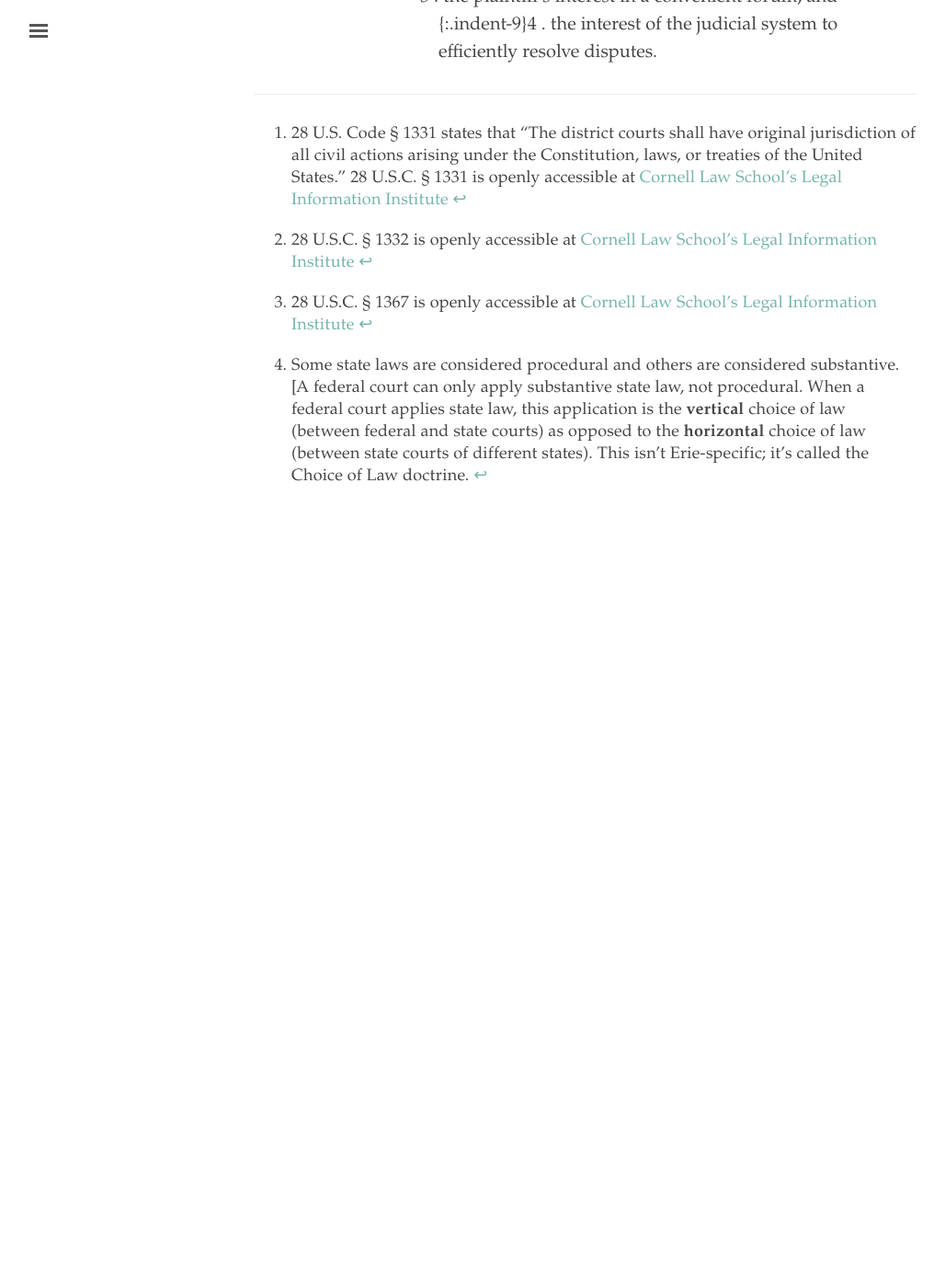
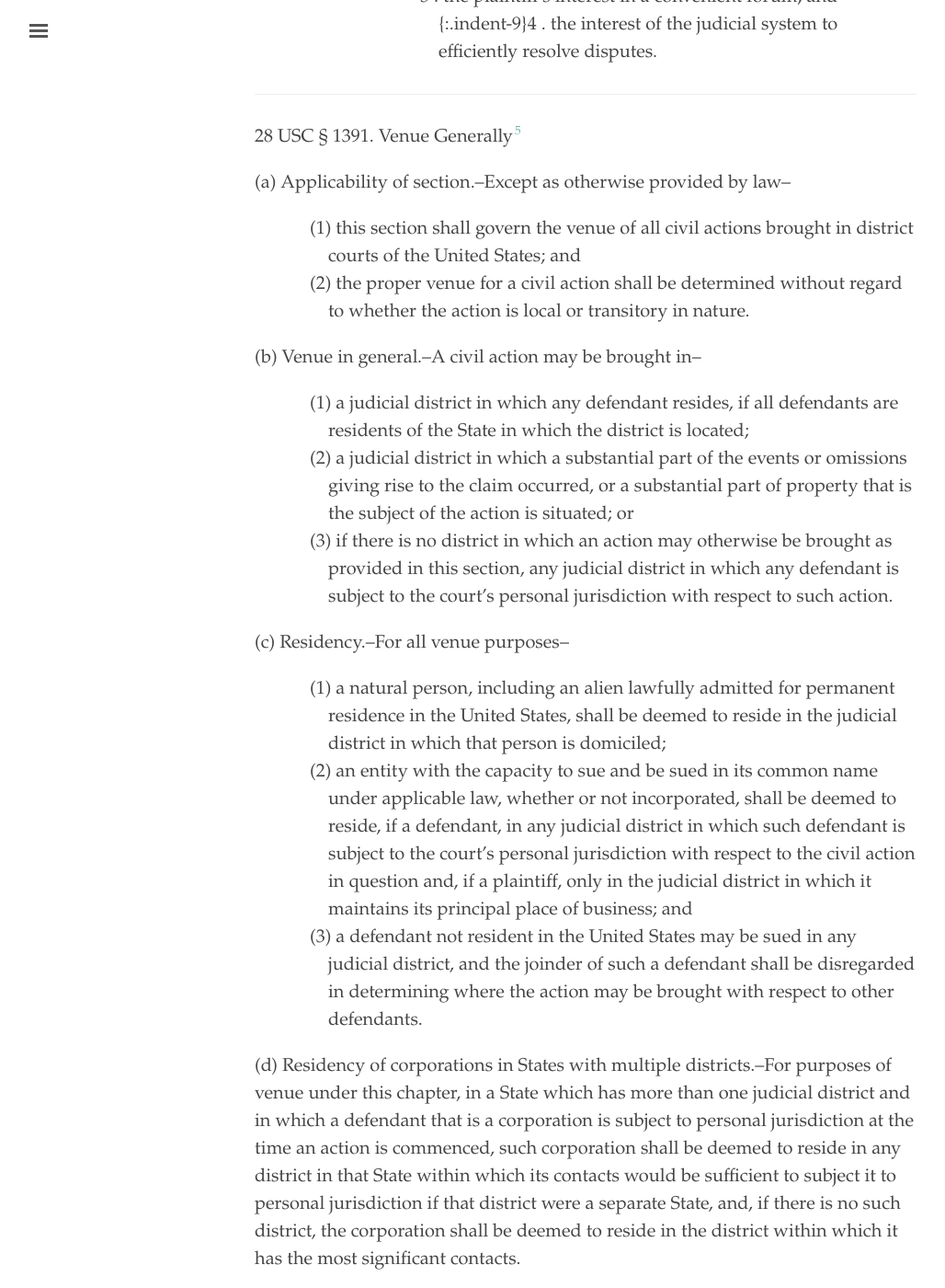
Before and after one commit to binipringle/torts, a Jekyll site: the page built from _texts/0-outline.md, in a window 1280 px wide and 1400 px high, scrolled down 4724 px. Shown: the whole window at 92% size, without its empty margins (3-1031 px from the left). Built offline with Jekyll 4.4.1, drawn with Linux system fonts in a browser that asks for light colours; before the commit the page ends 5354 px from its top, so only the background shows below that; some of the changed text lies outside the part shown.

Commit message:
added 28 usc section 1391 to outline

```diff
--- a/_texts/0-outline.md
+++ b/_texts/0-outline.md
@@ -136,3 +136,35 @@ A federal court has personal jurisdiction based on either of two categories: (i)
 - {:.indent-9}3 . the plaintiff’s interest in a convenient forum; and - {:.indent-9}4 . the interest of the judicial system to efficiently resolve disputes.
 
 ---
+
+28 USC § 1391. Venue Generally[^5]
+
+[^5]: 28 U.S.C.A. § 1391. Venue generally
+
+(a) Applicability of section.--Except as otherwise provided by law--
+- {:.indent-3}(1) this section shall govern the venue of all civil actions brought in district courts of the United States; and
+- {:.indent-3}(2) the proper venue for a civil action shall be determined without regard to whether the action is local or transitory in nature.
+
+(b) Venue in general.--A civil action may be brought in--
+- {:.indent-3}(1) a judicial district in which any defendant resides, if all defendants are residents of the State in which the district is located;
+- {:.indent-3}(2) a judicial district in which a substantial part of the events or omissions giving rise to the claim occurred, or a substantial part of property that is the subject of the action is situated; or
+- {:.indent-3}(3) if there is no district in which an action may otherwise be brought as provided in this section, any judicial district in which any defendant is subject to the court's personal jurisdiction with respect to such action.
+
+(c) Residency.--For all venue purposes--
+- {:.indent-3}(1) a natural person, including an alien lawfully admitted for permanent residence in the United States, shall be deemed to reside in the judicial district in which that person is domiciled;
+- {:.indent-3}(2) an entity with the capacity to sue and be sued in its common name under applicable law, whether or not incorporated, shall be deemed to reside, if a defendant, in any judicial district in which such defendant is subject to the court's personal jurisdiction with respect to the civil action in question and, if a plaintiff, only in the judicial district in which it maintains its principal place of business; and
+- {:.indent-3}(3) a defendant not resident in the United States may be sued in any judicial district, and the joinder of such a defendant shall be disregarded in determining where the action may be brought with respect to other defendants.
+
+(d) Residency of corporations in States with multiple districts.--For purposes of venue under this chapter, in a State which has more than one judicial district and in which a defendant that is a corporation is subject to personal jurisdiction at the time an action is commenced, such corporation shall be deemed to reside in any district in that State within which its contacts would be sufficient to subject it to personal jurisdiction if that district were a separate State, and, if there is no such district, the corporation shall be deemed to reside in the district within which it has the most significant contacts.
+
+(e) Actions where defendant is officer or employee of the United States--
+- {:.indent-3}(1) In general.--A civil action in which a defendant is an officer or employee of the United States or any agency thereof acting in his official capacity or under color of legal authority, or an agency of the United States, or the United States, may, except as otherwise provided by law, be brought in any judicial district in which (A) a defendant in the action resides, (B) a substantial part of the events or omissions giving rise to the claim occurred, or a substantial part of property that is the subject of the action is situated, or (C) the plaintiff resides if no real property is involved in the action. Additional persons may be joined as parties to any such action in accordance with the Federal Rules of Civil Procedure and with such other venue requirements as would be applicable if the United States or one of its officers, employees, or agencies were not a party.
+- {:.indent-3}(2) Service.--The summons and complaint in such an action shall be served as provided by the Federal Rules of Civil Procedure except that the delivery of the summons and complaint to the officer or agency as required by the rules may be made by certified mail beyond the territorial limits of the district in which the action is brought.
+
+(f) Civil actions against a foreign state--A civil action against a foreign state as defined in section 1603(a) of this title may be brought--
+- {:.indent-3}(1) in any judicial district in which a substantial part of the events or omissions giving rise to the claim occurred, or a substantial part of property that is the subject of the action is situated;
+- {:.indent-3}(2) in any judicial district in which the vessel or cargo of a foreign state is situated, if the claim is asserted under section 1605(b) of this title;
+- {:.indent-3}(3) in any judicial district in which the agency or instrumentality is licensed to do business or is doing business, if the action is brought against an agency or instrumentality of a foreign state as defined in section 1603(b) of this title; or
+- {:.indent-3}(4) in the United States District Court for the District of Columbia if the action is brought against a foreign state or political subdivision thereof.
+
+(g) Multiparty, multiforum litigation--A civil action in which jurisdiction of the district court is based upon section 1369 of this title may be brought in any district in which any defendant resides or in which a substantial part of the accident giving rise to the action took place.
```
